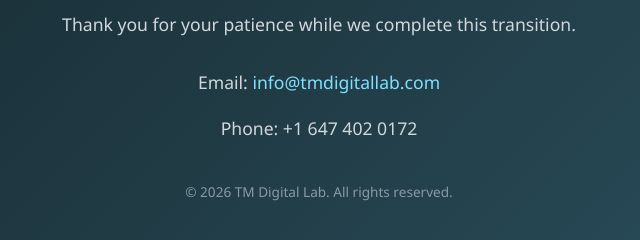
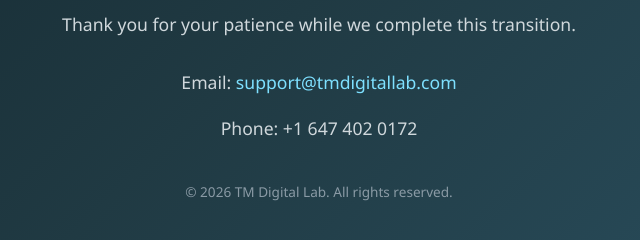
Before and after one commit to tofigmammad/tmdigitallab, a plain HTML site: page index.html in a window 1280 px wide. Shown: the part 409-649 px from the top of the page, 321-961 px from the left. Drawn offline with Linux system fonts and the light colour scheme.

Commit message:
Update index.html

```diff
--- a/index.html
+++ b/index.html
@@ -51,7 +51,7 @@
 <p>We are currently migrating and rebranding our website to bring you an improved experience. TM Digital Lab provides tech consulting, web and app development, B2B digital solutions, ERP solutions, and other technology services.</p>
 <p>Thank you for your patience while we complete this transition.</p>
 <div class="contact">
-<p>Email: <a href="mailto:info@tmdigitallab.com">info@tmdigitallab.com</a></p>
+<p>Email: <a href="mailto:support@tmdigitallab.com">support@tmdigitallab.com</a></p>
 <p>Phone: +1 647 402 0172</p>
 </div>
 <div class="footer">
```
